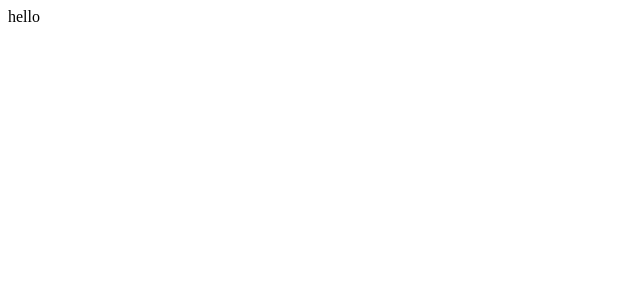
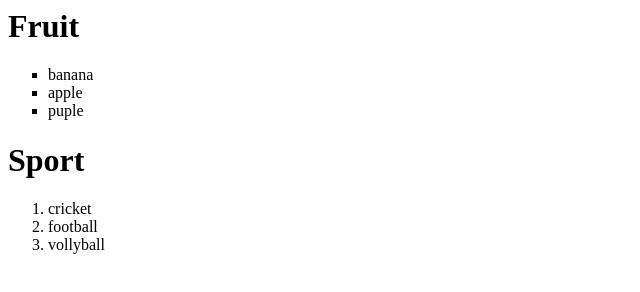
Before and after one commit to Yogesh759/yogesh-demo, a plain HTML site: page index.html in a window 1280 px wide. Shown: the whole page, without its empty margins (0-640 px from the left). Drawn offline with Linux system fonts and the light colour scheme.

Commit message:
Update index.html

```diff
--- a/index.html
+++ b/index.html
@@ -1 +1,25 @@
-<p>hello</p>
+<html>
+    <head>
+        <title>web browerse</title>
+
+    </head>
+    <body>
+        <div>
+            <h1>Fruit</h1>
+            <ul type="square">
+                <li>banana</li>
+                <li>apple</li>
+                <li>puple</li>
+            </ul>
+            </li>
+        </div>
+        <div>
+            <h1>Sport</h1>
+            <ol>
+                <li>cricket</li>
+                <li>football</li>
+                <li>vollyball</li>
+            </ol>
+        </div>
+    </body>
+</html>
```
